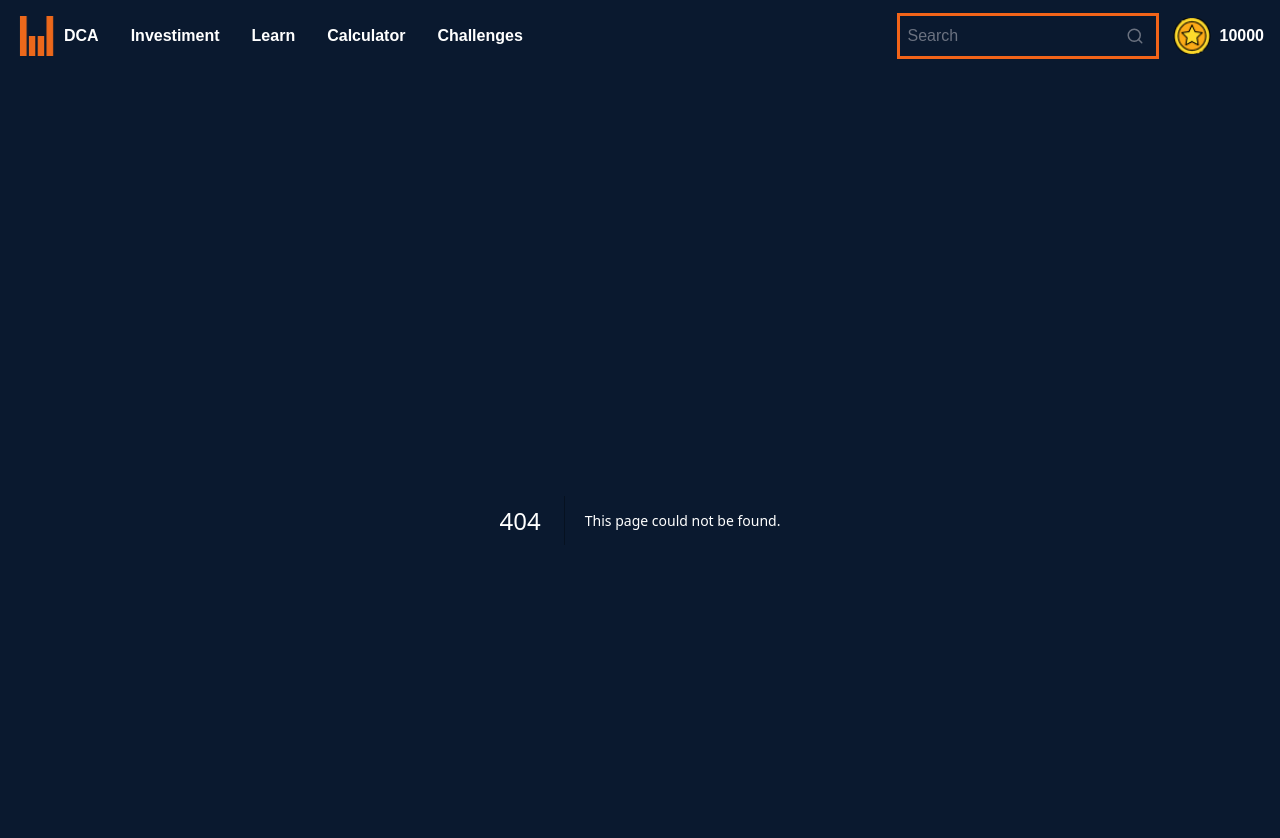
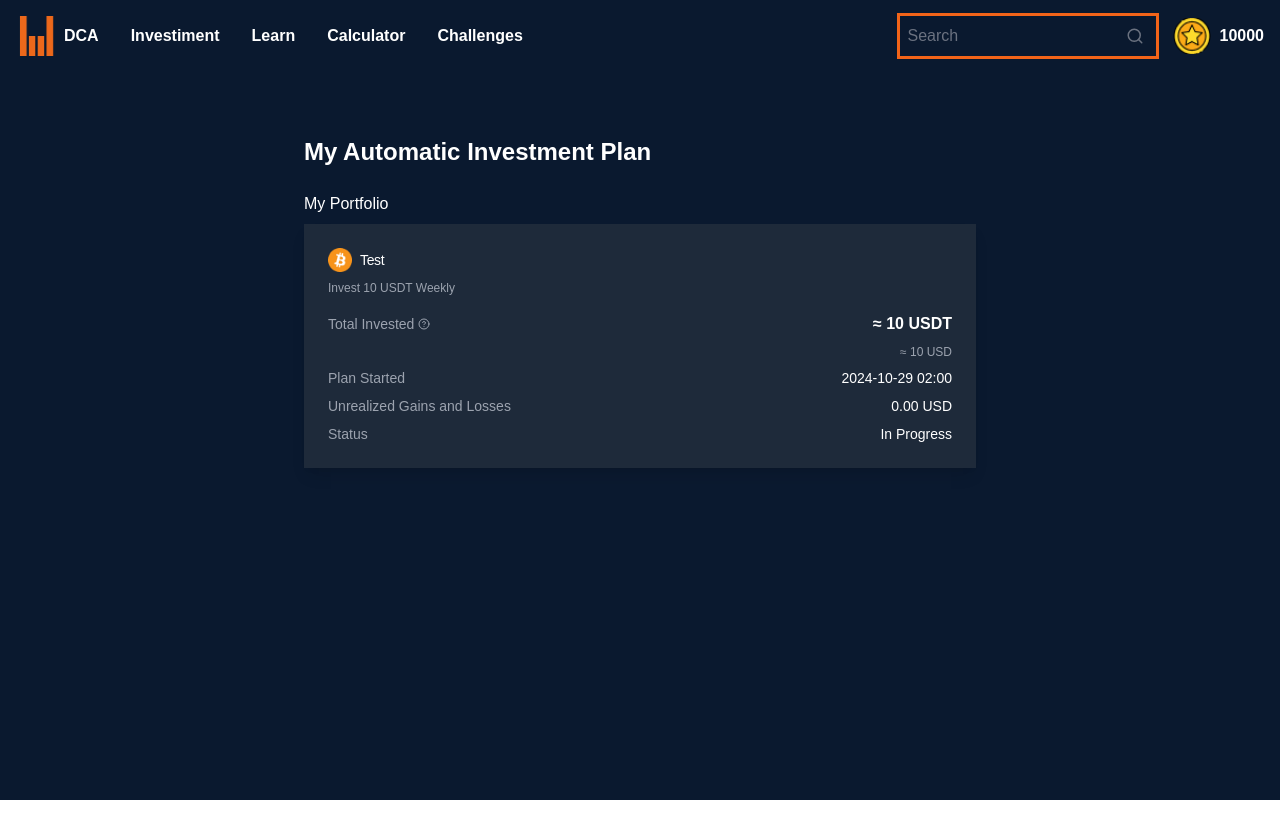
Before and after one commit to wolfcito/blockstar-dca, a Next.js app: page /plan in a window 1280 px wide. Before the commit this address had no page. Shown: the top 838 px of the page. After the commit the page ends 800 px from the top, so only its background shows below. Built offline with nearby package versions, Linux system fonts and the light colour scheme.

Commit message:
feat: plan overview page

```diff
--- /dev/null
+++ b/src/app/plan/page.tsx
@@ -0,0 +1,5 @@
+import { InvestmentPlanOverview } from '~/components/investment-plan-overview'
+
+export default function LearnPage() {
+  return <InvestmentPlanOverview />
+}
```
